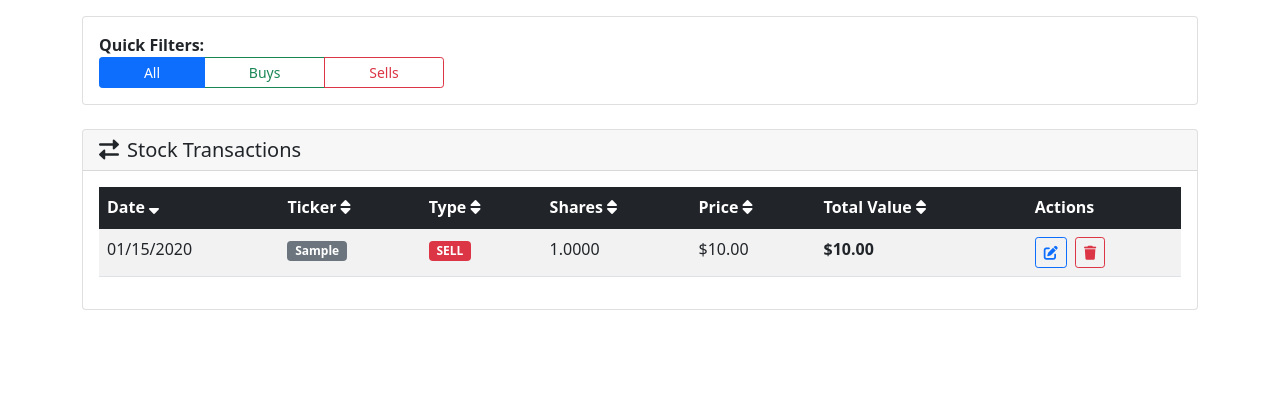
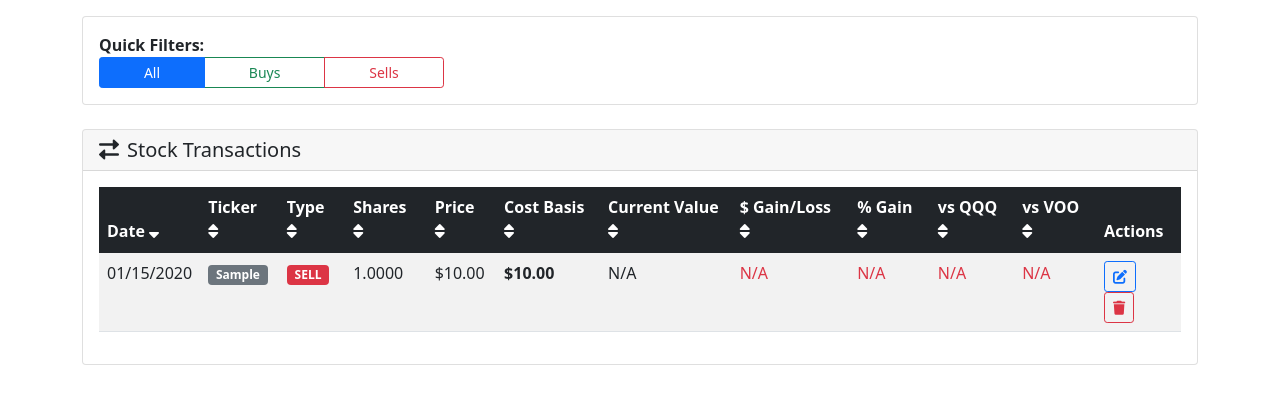
Before and after one commit to craigrow/MyStockTrackerApp, a Flask app: page /portfolio/transactions in a window 1280 px wide. Shown: the part 144-548 px from the top of the page. Run offline with Flask 3, Linux system fonts and the light colour scheme; tables that the repository leaves empty hold one stand-in row (values such as "Sample post").

Commit message:
Add performance columns: current value, gain/loss, ETF comparisons

```diff
--- a/app/templates/portfolio/transactions.html
+++ b/app/templates/portfolio/transactions.html
@@ -62,7 +62,12 @@
                             <th onclick="sortTable(2)" style="cursor: pointer;">Type <i class="fas fa-sort"></i></th>
                             <th onclick="sortTable(3)" style="cursor: pointer;">Shares <i class="fas fa-sort"></i></th>
                             <th onclick="sortTable(4)" style="cursor: pointer;">Price <i class="fas fa-sort"></i></th>
-                            <th onclick="sortTable(5)" style="cursor: pointer;">Total Value <i class="fas fa-sort"></i></th>
+                            <th onclick="sortTable(5)" style="cursor: pointer;">Cost Basis <i class="fas fa-sort"></i></th>
+                            <th onclick="sortTable(6)" style="cursor: pointer;">Current Value <i class="fas fa-sort"></i></th>
+                            <th onclick="sortTable(7)" style="cursor: pointer;">$ Gain/Loss <i class="fas fa-sort"></i></th>
+                            <th onclick="sortTable(8)" style="cursor: pointer;">% Gain <i class="fas fa-sort"></i></th>
+                            <th onclick="sortTable(9)" style="cursor: pointer;">vs QQQ <i class="fas fa-sort"></i></th>
+                            <th onclick="sortTable(10)" style="cursor: pointer;">vs VOO <i class="fas fa-sort"></i></th>
                             <th>Actions</th>
                         </tr>
                     </thead>
@@ -81,6 +86,11 @@
                             <td>{{ "%.4f"|format(transaction.shares) }}</td>
                             <td>${{ "%.2f"|format(transaction.price_per_share) }}</td>
                             <td><strong>${{ "%.2f"|format(transaction.total_value) }}</strong></td>
+                            <td class="current-value" data-ticker="{{ transaction.ticker }}" data-shares="{{ transaction.shares }}">Loading...</td>
+                            <td class="gain-loss" data-cost="{{ transaction.total_value }}">-</td>
+                            <td class="gain-percent">-</td>
+                            <td class="vs-qqq">-</td>
+                            <td class="vs-voo">-</td>
                             <td>
                                 <button class="btn btn-sm btn-outline-primary me-1" onclick="editTransaction('{{ transaction.id }}')">
                                     <i class="fas fa-edit"></i>
@@ -183,7 +193,7 @@ function sortTable(columnIndex) {
             const aDate = new Date(aValue);
             const bDate = new Date(bValue);
             return ascending ? aDate - bDate : bDate - aDate;
-        } else if (columnIndex === 3 || columnIndex === 4 || columnIndex === 5) { // Numbers
+        } else if (columnIndex >= 3 && columnIndex <= 10) { // Numbers
             const aNum = parseFloat(aValue.replace(/[$,]/g, ''));
             const bNum = parseFloat(bValue.replace(/[$,]/g, ''));
             return ascending ? aNum - bNum : bNum - aNum;
@@ -209,7 +219,72 @@ document.addEventListener('DOMContentLoaded', function() {
     // Set initial sort by date (descending - most recent first)
     sortDirection[0] = true;
     sortTable(0);
+    // Load current prices and calculate performance
+    loadCurrentPrices();
 });
+
+async function loadCurrentPrices() {
+    const currentValueCells = document.querySelectorAll('.current-value');
+    const tickers = [...new Set(Array.from(currentValueCells).map(cell => cell.dataset.ticker))];
+
+    // Get current prices for all unique tickers
+    const pricePromises = tickers.map(async ticker => {
+        try {
+            const response = await fetch(`/api/current-price/${ticker}`);
+            const data = await response.json();
+            return { ticker, price: data.price || 0 };
+        } catch (error) {
+            console.error(`Error fetching price for ${ticker}:`, error);
+            return { ticker, price: 0 };
+        }
+    });
+
+    const prices = await Promise.all(pricePromises);
+    const priceMap = Object.fromEntries(prices.map(p => [p.ticker, p.price]));
+
+    // Get ETF performance data (mock for now)
+    const qqq_performance = 15.2; // Mock QQQ performance %
+    const voo_performance = 12.8; // Mock VOO performance %
+
+    // Update each row with calculations
+    currentValueCells.forEach(cell => {
+        const ticker = cell.dataset.ticker;
+        const shares = parseFloat(cell.dataset.shares);
+        const currentPrice = priceMap[ticker] || 0;
+        const currentValue = shares * currentPrice;
+
+        // Update current value
+        cell.textContent = currentValue > 0 ? `$${currentValue.toFixed(2)}` : 'N/A';
+
+        // Update gain/loss calculations
+        const row = cell.parentElement;
+        const costBasis = parseFloat(row.querySelector('.gain-loss').dataset.cost);
+        const gainLoss = currentValue - costBasis;
+        const gainPercent = costBasis > 0 ? (gainLoss / costBasis) * 100 : 0;
+
+        // Update gain/loss dollar amount
+        const gainLossCell = row.querySelector('.gain-loss');
+        gainLossCell.textContent = currentValue > 0 ? `$${gainLoss.toFixed(2)}` : 'N/A';
+        gainLossCell.className = `gain-loss ${gainLoss >= 0 ? 'text-success' : 'text-danger'}`;
+
+        // Update gain percentage
+        const gainPercentCell = row.querySelector('.gain-percent');
+        gainPercentCell.textContent = currentValue > 0 ? `${gainPercent.toFixed(2)}%` : 'N/A';
+        gainPercentCell.className = `gain-percent ${gainPercent >= 0 ? 'text-success' : 'text-danger'}`;
+
+        // Update vs QQQ
+        const vsQQQCell = row.querySelector('.vs-qqq');
+        const vsQQQ = gainPercent - qqq_performance;
+        vsQQQCell.textContent = currentValue > 0 ? `${vsQQQ.toFixed(2)}%` : 'N/A';
+        vsQQQCell.className = `vs-qqq ${vsQQQ >= 0 ? 'text-success' : 'text-danger'}`;
+
+        // Update vs VOO
+        const vsVOOCell = row.querySelector('.vs-voo');
+        const vsVOO = gainPercent - voo_performance;
+        vsVOOCell.textContent = currentValue > 0 ? `${vsVOO.toFixed(2)}%` : 'N/A';
+        vsVOOCell.className = `vs-voo ${vsVOO >= 0 ? 'text-success' : 'text-danger'}`;
+    });
+}
 
 function editTransaction(transactionId) {
     // TODO: Implement edit functionality
--- a/app/views/main.py
+++ b/app/views/main.py
@@ -16,6 +16,25 @@ def price_update_progress():
     """Get current price update progress"""
     progress = background_updater.get_progress()
     return jsonify(progress)
+
+@main_blueprint.route('/api/current-price/<ticker>')
+def get_current_price(ticker):
+    """Get current price for a ticker"""
+    try:
+        price_service = PriceService()
+        price = price_service.get_current_price(ticker, use_stale=True)
+        return jsonify({
+            'ticker': ticker,
+            'price': price,
+            'success': True
+        })
+    except Exception as e:
+        return jsonify({
+            'ticker': ticker,
+            'price': None,
+            'success': False,
+            'error': str(e)
+        }), 500
 
 @main_blueprint.route('/api/refresh-holdings/<portfolio_id>')
 def refresh_holdings(portfolio_id):
```
